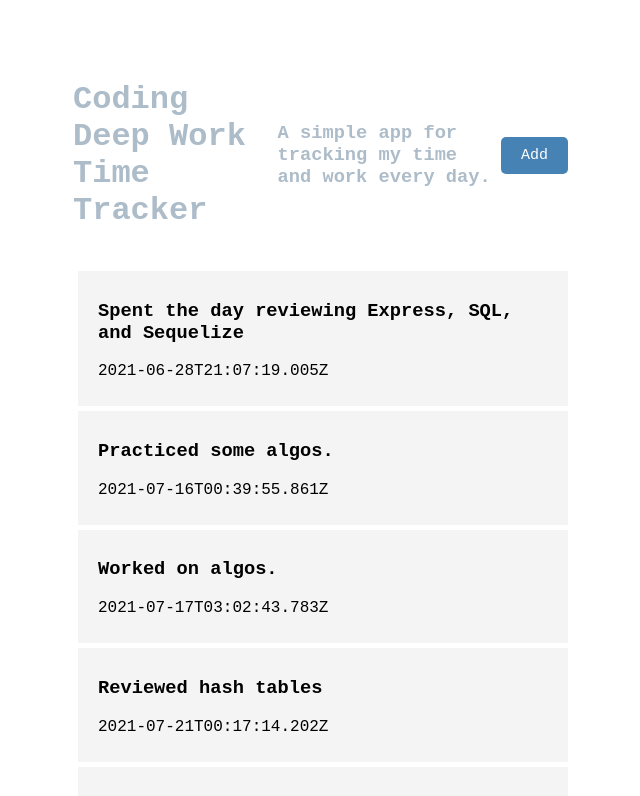
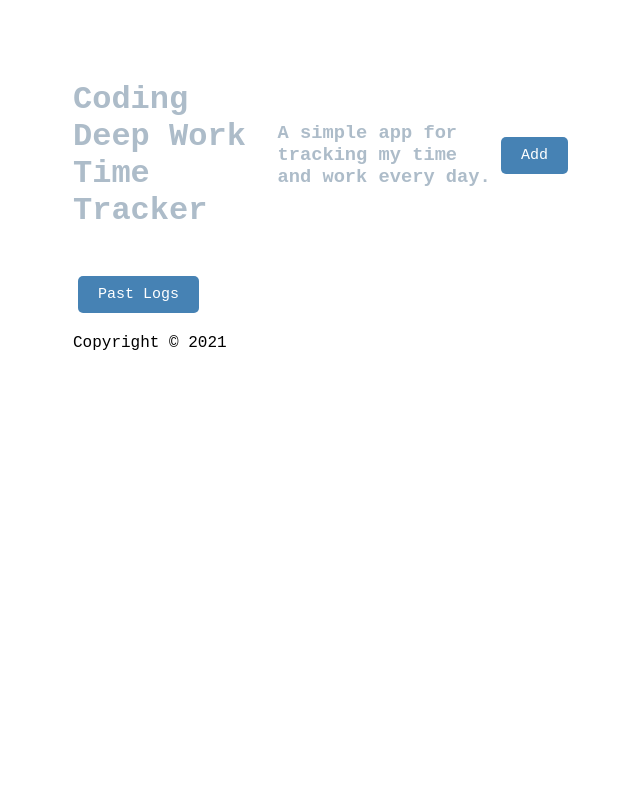
Before and after one commit to Kaitlyn-Lynette/Deep-Work-React-App, a React (Create React App) app: page / in a window 1280 px wide. Shown: the top 796 px of the page, without its empty margins (317-957 px from the left). Built offline with nearby package versions, Linux system fonts and the light colour scheme; data requests are answered from the project's data file.

Commit message:
Added a button

```diff
--- a/package.json
+++ b/package.json
@@ -10,6 +10,8 @@
     "react": "^17.0.2",
     "react-dom": "^17.0.2",
     "react-icons": "^4.2.0",
+    "react-router": "^5.2.0",
+    "react-router-dom": "^5.2.0",
     "react-scripts": "4.0.3",
     "web-vitals": "^1.1.2"
   },
--- a/src/App.js
+++ b/src/App.js
@@ -1,7 +1,11 @@
 import {useState, useEffect} from 'react'
 import Header from './components/Header'
+import Footer from './components/Footer'
 import AddLog from './components/AddLog'
 import Logs from './components/Logs'
+import PastLogs from './components/PastLogs'
+import {BrowserRouter as Router, Route} from 'react-router-dom'
+
 
 function App() {
   const [showAddLog, setShowAddLog] = useState(false)
@@ -22,6 +26,8 @@ function App() {
     console.log(data)
     return data
   }
+
+
 
   //Add Log
   // const addLog = (log) => {
@@ -46,6 +52,7 @@ function App() {
   }
 
   return (
+    <Router>
     <div className="container">
       <Header
       //Set the default state to not showing <AddLog> component?
@@ -53,8 +60,16 @@ function App() {
       //The showButton prop allows for the button to toggle the <AddLog> component since we set to not to show
       showButtonChange={showAddLog} />
       {showAddLog && <AddLog onAdd={addLog}/>}
+      <Route path='/pastlogs'
+      exact render={(props)=> (
+        <>
       <Logs logs={logs} />
+        </>
+      )} />
+      <Route path='/pastlogs' component={PastLogs}/>
+      <Footer />
     </div>
+    </Router>
   );
 }
 
--- a/src/components/AddLog.js
+++ b/src/components/AddLog.js
@@ -1,10 +1,11 @@
 import {useState} from 'react'
+import {useLocation} from 'react-router-dom'
 
 
 const AddLog = ({onAdd}) => {
     const [text, setText] = useState('')
     const [day, setDay] = useState('')
-
+    const location = useLocation ()
 
     const onSubmit = (e) => {
         e.preventDefault()
@@ -20,6 +21,8 @@ const AddLog = ({onAdd}) => {
     }
 
     return (
+        <>
+        {location.pathname==='/' && (
         <form className='add-form' onSubmit={onSubmit}>
             <div className='form-control'>
                 <label>Log</label>
@@ -41,9 +44,8 @@ const AddLog = ({onAdd}) => {
                 type='submit'
                 className='btn btn-block'
                 value='Save log'/>
-        </form>
-
-
+        </form> )}
+        </>
     )
 }
 
--- /dev/null
+++ b/src/components/Footer.js
@@ -0,0 +1,15 @@
+import Button from './Button'
+import {Link} from 'react-router-dom'
+import {useLocation} from 'react-router-dom'
+const Footer = () => {
+    const location = useLocation ()
+    return (
+        <footer>
+            {location.pathname==='/'&& (<Link to='/pastlogs'><Button text={'Past Logs'}/></Link>)}
+            <p>Copyright &copy; 2021</p>
+
+        </footer>
+    )
+}
+
+export default Footer
--- a/src/components/Header.js
+++ b/src/components/Header.js
@@ -1,16 +1,19 @@
 import PropTypes from 'prop-types'
 import Button from './Button'
+import {useLocation} from 'react-router-dom'
+
 
 const Header = ({title, subtitle, onAdd, showButtonChange}) => {
+    const location = useLocation()
     return (
         <header className='header'>
             <h1>{title}</h1>
             <h3>{subtitle}</h3>
-            <Button
+            {location.pathname==='/' && (<Button
             color={showButtonChange ? 'pink':'steelblue'}
             text={showButtonChange ? 'Close': 'Add'}
             onClick={onAdd}
-            />
+            />)}
         </header>
     )
 }
--- /dev/null
+++ b/src/components/PastLogs.js
@@ -0,0 +1,18 @@
+import {Link} from 'react-router-dom'
+
+const PastLogs = ({title, subtitle}) => {
+    return (
+        <div>
+            {/* <h1>{title}</h1>
+            <h2>{subtitle}</h2> */}
+            <Link to='/'>Go Back</Link>
+        </div>
+    )
+}
+
+PastLogs.defaultProps = {
+    title: 'Past Logs',
+    subtitle: 'Keep on coding'
+}
+
+export default PastLogs
```
Also changed, not shown: 1 other file (tests, documents, lock files or other folders).
